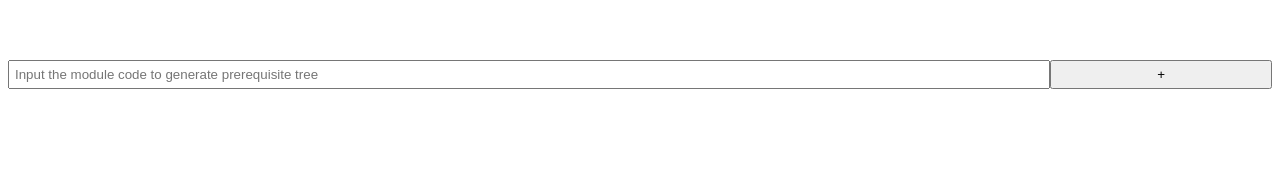
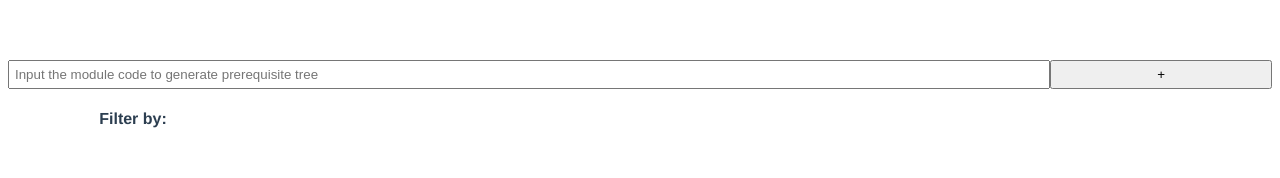
Before and after one commit to yuheem/Modulari, a Vue app in the folder modulari/: page / in a window 1280 px wide. Shown: the top 178 px of the page. Built offline with nearby package versions, Linux system fonts and the light colour scheme.

Commit message:
added sidebar

```diff
--- a/modulari/src/App.vue
+++ b/modulari/src/App.vue
@@ -1,16 +1,19 @@
 <template>
   <div id="app">
     <AddModules v-on:add-module="generateTree" />
+    <Sidebar />
   </div>
 </template>
 
 <script>
 import AddModules from "./components/AddModules";
+import Sidebar from "./components/Sidebar";
 
 export default {
   name: "App",
   components: {
-    AddModules
+    AddModules,
+    Sidebar
   },
   data() {
     return {
@@ -35,5 +38,6 @@ export default {
   text-align: center;
   color: #2c3e50;
   margin-top: 60px;
+  align-items: stretch;
 }
 </style>
--- /dev/null
+++ b/modulari/src/components/Sidebar.vue
@@ -0,0 +1,18 @@
+<template>
+  <div id="sidebar">
+    <h4>Filter by:</h4>
+  </div>
+</template>
+
+<script>
+export default {
+  name: "Sidebar"
+};
+</script>
+
+<style scoped>
+#sidebar {
+  min-width: 250px;
+  max-width: 250px;
+}
+</style>
```
Also changed, not shown: 1 other file (tests, documents, lock files or other folders).
